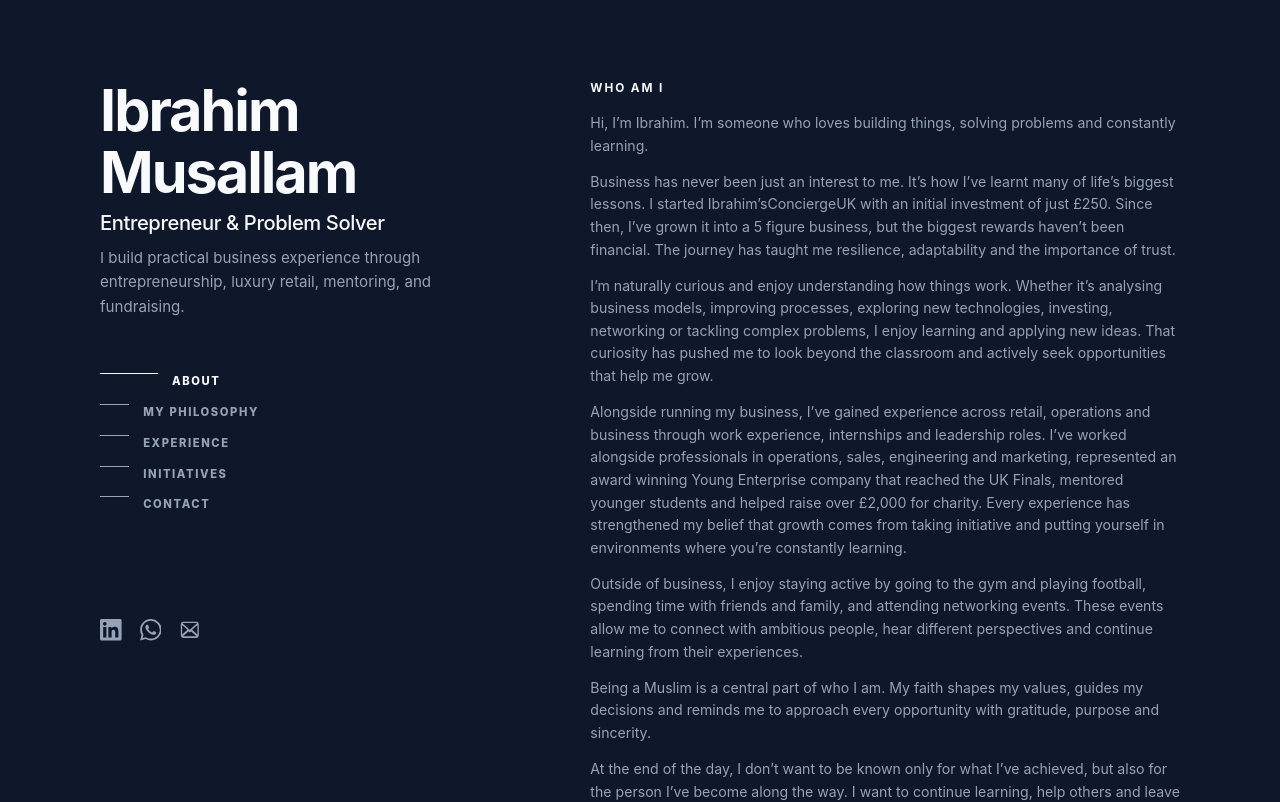
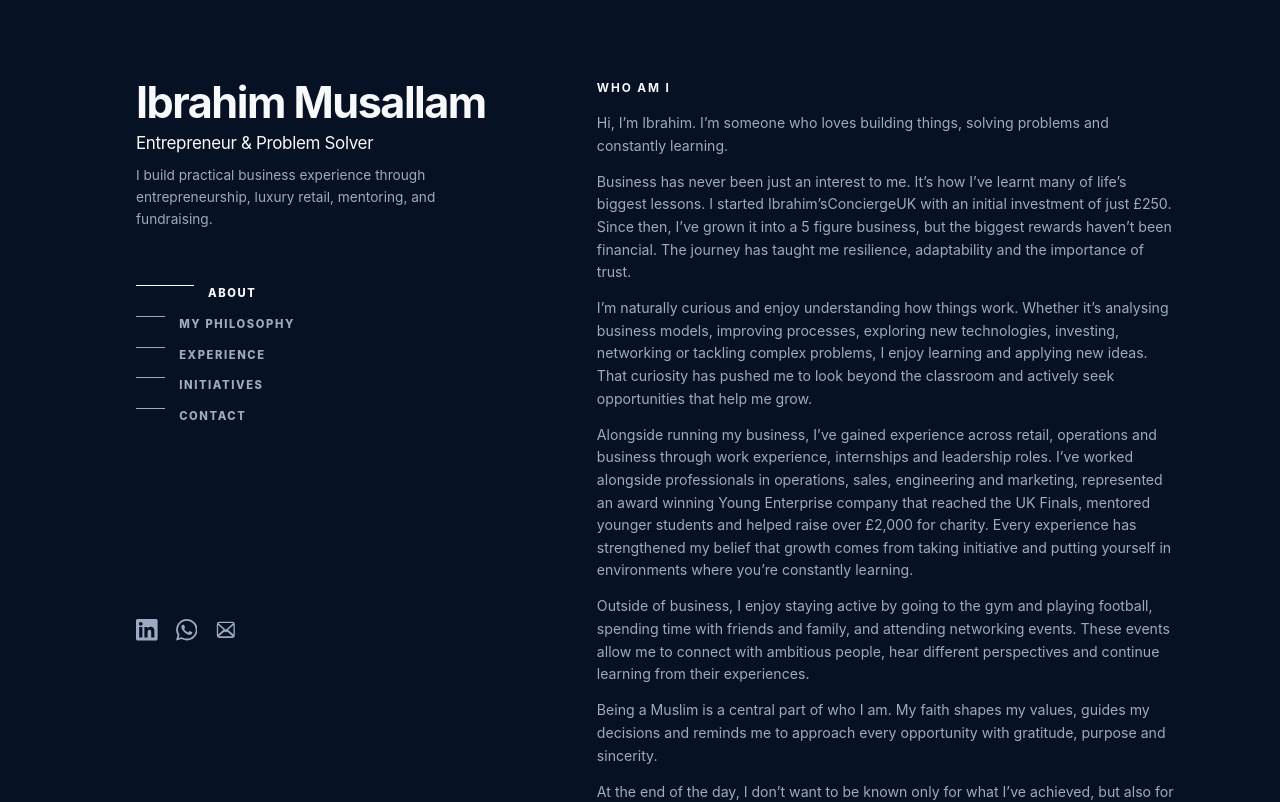
Before and after one commit to ibrahimmusallam10/Ibrahim-sConciergeUK, a React (Vite) app: page / in a window 1280 px wide. Shown: the top 802 px of the page. Built offline with nearby package versions, Linux system fonts and the light colour scheme.

Commit message:
Revert "Match Brittany inspired presentation"
This reverts commit 700f9ffa8f4860aa98f8536969580f0d72d968a3.

```diff
--- a/src/styles.css
+++ b/src/styles.css
@@ -1,10 +1,10 @@
 :root {
-  --bg: #0f172a;
-  --panel: #112240;
-  --panel-soft: rgba(30, 41, 59, 0.42);
-  --text: #e2e8f0;
-  --heading: #f8fafc;
-  --muted: #94a3b8;
+  --bg: #061123;
+  --panel: #0c1b34;
+  --panel-soft: rgba(18, 35, 61, 0.62);
+  --text: #dbe4f0;
+  --heading: #f7f9fc;
+  --muted: #9cabc1;
   --accent: #5eead4;
   --accent-soft: rgba(94, 234, 212, 0.12);
   --border: rgba(92, 126, 172, 0.26);
@@ -40,9 +40,9 @@ body::before {
   inset: 0;
   pointer-events: none;
   background: radial-gradient(
-    37.5rem circle at var(--cursor-x) var(--cursor-y),
-    rgba(29, 78, 216, 0.15),
-    transparent 80%
+    30rem circle at var(--cursor-x) var(--cursor-y),
+    rgba(94, 234, 212, 0.1),
+    transparent 62%
   );
   opacity: var(--cursor-glow-opacity);
   transition: opacity 220ms ease;
@@ -58,7 +58,7 @@ a {
   display: grid;
   grid-template-columns: minmax(280px, 0.82fr) minmax(0, 1.18fr);
   gap: clamp(2rem, 7vw, 6rem);
-  width: min(1200px, calc(100% - 3rem));
+  width: min(1120px, calc(100% - 3rem));
   min-height: 100vh;
   margin: 0 auto;
   padding: clamp(3rem, 7vw, 5.5rem) 0;
@@ -105,16 +105,16 @@ h3 {
 }
 
 h1 {
-  max-width: 520px;
+  max-width: 430px;
   margin-bottom: 0.6rem;
-  font-size: clamp(2.75rem, 5vw, 4rem);
+  font-size: clamp(2rem, 4vw, 3rem);
 }
 
 .intro-title {
   margin-bottom: 0.85rem;
   color: var(--heading);
-  font-size: clamp(1.15rem, 1.8vw, 1.4rem);
-  font-weight: 500;
+  font-size: clamp(1rem, 1.55vw, 1.18rem);
+  font-weight: 400;
   letter-spacing: -0.02em;
   text-transform: none;
 }
@@ -132,9 +132,9 @@ h3 {
 }
 
 .intro-role {
-  max-width: 400px;
+  max-width: 360px;
   color: var(--muted);
-  font-size: 1.05rem;
+  font-size: 0.95rem;
 }
 
 .side-nav {
```
